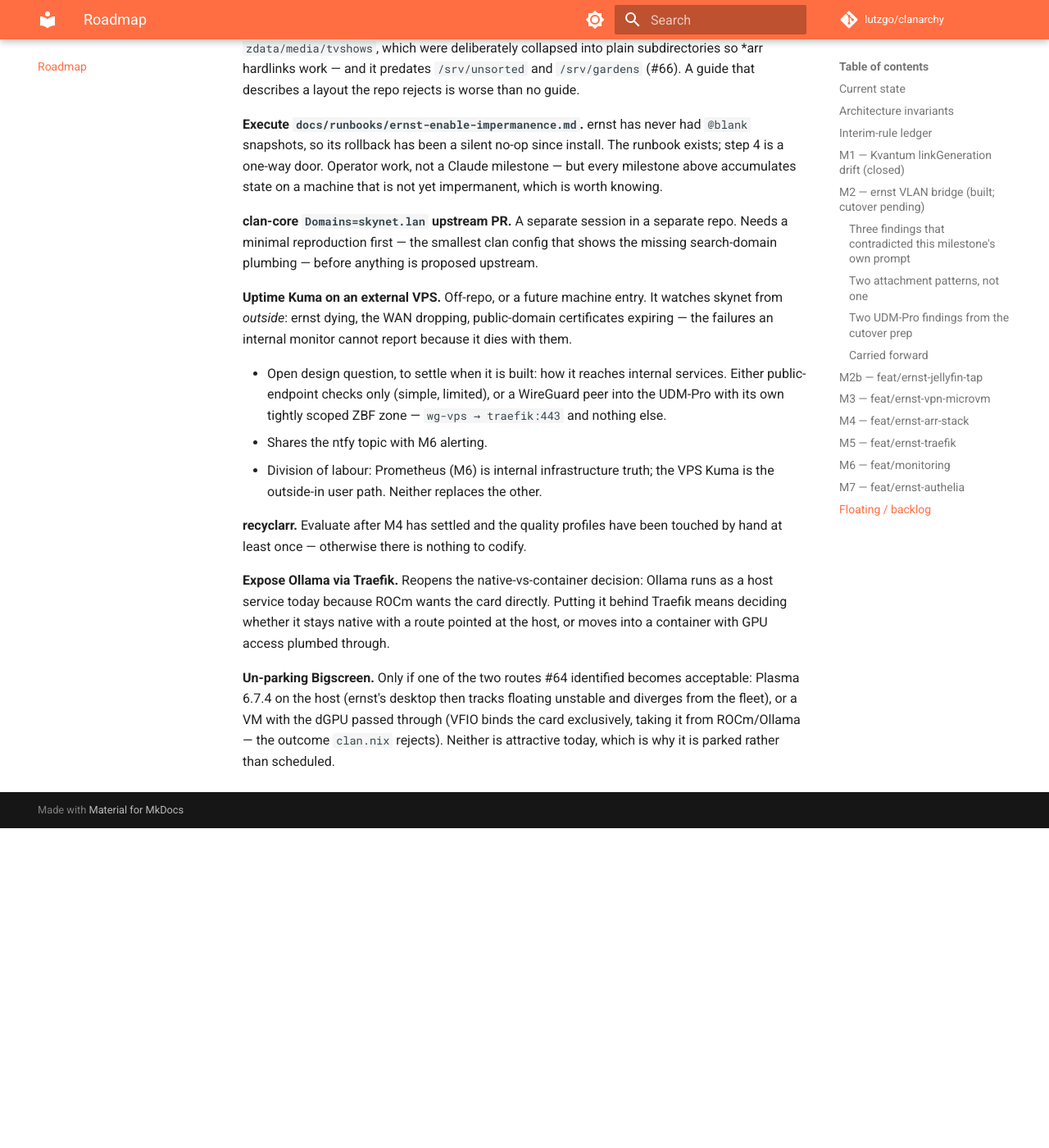
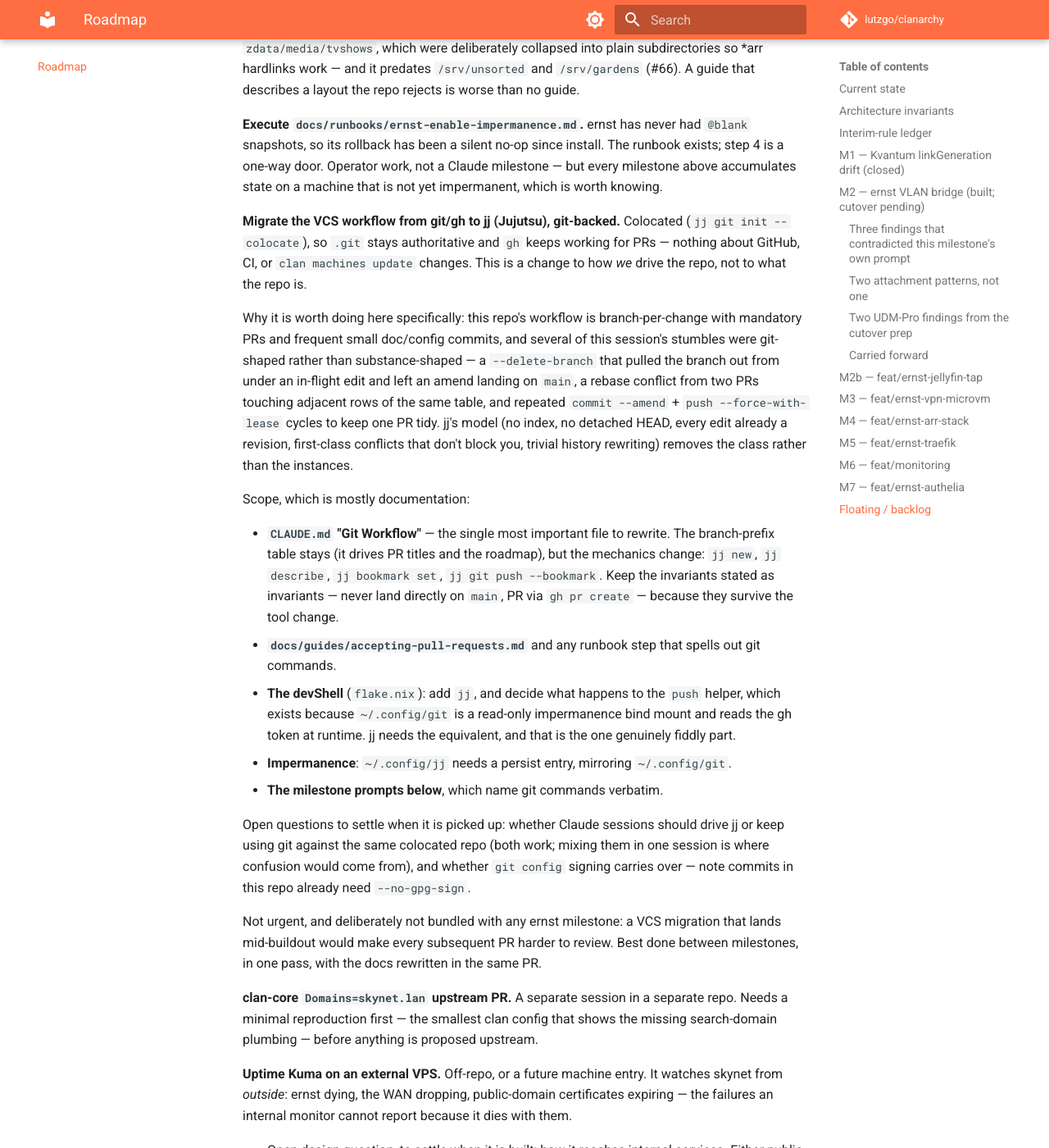
Before and after one commit to lutzgo/clanarchy, an MkDocs documentation site: the page built from docs/roadmap.md, in a window 1280 px wide and 1400 px high, scrolled down 22140 px. Shown: the whole window at 82% size. Built offline with MkDocs 1.6.1 and Material for MkDocs 9.7.7, drawn with Linux system fonts in a browser that asks for light colours; comment, search, counter and statistics services are not loaded; before the commit the page ends 23150 px from its top, so only the background shows below that.

Commit message:
Add a backlog item for migrating the VCS workflow to jj
Colocated (`jj git init --colocate`), so `.git` stays authoritative and `gh`
keeps working for PRs — GitHub, CI and `clan machines update` are unaffected.

Motivated by this session rather than by novelty: several stumbles were
git-shaped, not substance-shaped. A `gh pr merge --delete-branch` removed a
branch out from under an in-flight edit and left a `commit --amend` landing
on main; two PRs touching adjacent rows of the same roadmap table produced a
rebase conflict; and keeping one PR tidy took repeated amend plus
force-with-lease cycles.

Records the scope, which is mostly documentation — CLAUDE.md's Git Workflow
section above all, plus the PR guide, the devShell (`jj`, and what becomes of
the `push` helper that exists for the read-only ~/.config/git bind mount), an
impermanence entry for ~/.config/jj, and the milestone prompts that name git
commands verbatim.

Also records the two open questions worth settling up front: whether Claude
sessions drive jj or keep using git against the same colocated repo, and how
signing carries over given commits here already need --no-gpg-sign.

Explicitly not bundled with an ernst milestone — a VCS migration landing
mid-buildout would make every subsequent PR harder to review.

Co-Authored-By: Claude Opus 5 <noreply@anthropic.com>

```diff
--- a/docs/roadmap.md
+++ b/docs/roadmap.md
@@ -928,6 +928,51 @@ runbook exists; step 4 is a one-way door. Operator work, not a Claude milestone
 but every milestone above accumulates state on a machine that is not yet
 impermanent, which is worth knowing.
 
+**Migrate the VCS workflow from git/gh to jj (Jujutsu), git-backed.** Colocated
+(`jj git init --colocate`), so `.git` stays authoritative and `gh` keeps working
+for PRs — nothing about GitHub, CI, or `clan machines update` changes. This is a
+change to how *we* drive the repo, not to what the repo is.
+
+Why it is worth doing here specifically: this repo's workflow is
+branch-per-change with mandatory PRs and frequent small doc/config commits, and
+several of this session's stumbles were git-shaped rather than
+substance-shaped — a `--delete-branch` that pulled the branch out from under an
+in-flight edit and left an amend landing on `main`, a rebase conflict from two
+PRs touching adjacent rows of the same table, and repeated
+`commit --amend` + `push --force-with-lease` cycles to keep one PR tidy. jj's
+model (no index, no detached HEAD, every edit already a revision, first-class
+conflicts that don't block you, trivial history rewriting) removes the class
+rather than the instances.
+
+Scope, which is mostly documentation:
+
+- **`CLAUDE.md` "Git Workflow"** — the single most important file to rewrite.
+  The branch-prefix table stays (it drives PR titles and the roadmap), but the
+  mechanics change: `jj new`, `jj describe`, `jj bookmark set`,
+  `jj git push --bookmark`. Keep the invariants stated as invariants — never
+  land directly on `main`, PR via `gh pr create` — because they survive the tool
+  change.
+- **`docs/guides/accepting-pull-requests.md`** and any runbook step that spells
+  out git commands.
+- **The devShell** (`flake.nix`): add `jj`, and decide what happens to the
+  `push` helper, which exists because `~/.config/git` is a read-only
+  impermanence bind mount and reads the gh token at runtime. jj needs the
+  equivalent, and that is the one genuinely fiddly part.
+- **Impermanence**: `~/.config/jj` needs a persist entry, mirroring
+  `~/.config/git`.
+- **The milestone prompts below**, which name git commands verbatim.
+
+Open questions to settle when it is picked up: whether Claude sessions should
+drive jj or keep using git against the same colocated repo (both work; mixing
+them in one session is where confusion would come from), and whether
+`git config` signing carries over — note commits in this repo already need
+`--no-gpg-sign`.
+
+Not urgent, and deliberately not bundled with any ernst milestone: a VCS
+migration that lands mid-buildout would make every subsequent PR harder to
+review. Best done between milestones, in one pass, with the docs rewritten in
+the same PR.
+
 **clan-core `Domains=skynet.lan` upstream PR.** A separate session in a separate
 repo. Needs a minimal reproduction first — the smallest clan config that shows
 the missing search-domain plumbing — before anything is proposed upstream.
```
